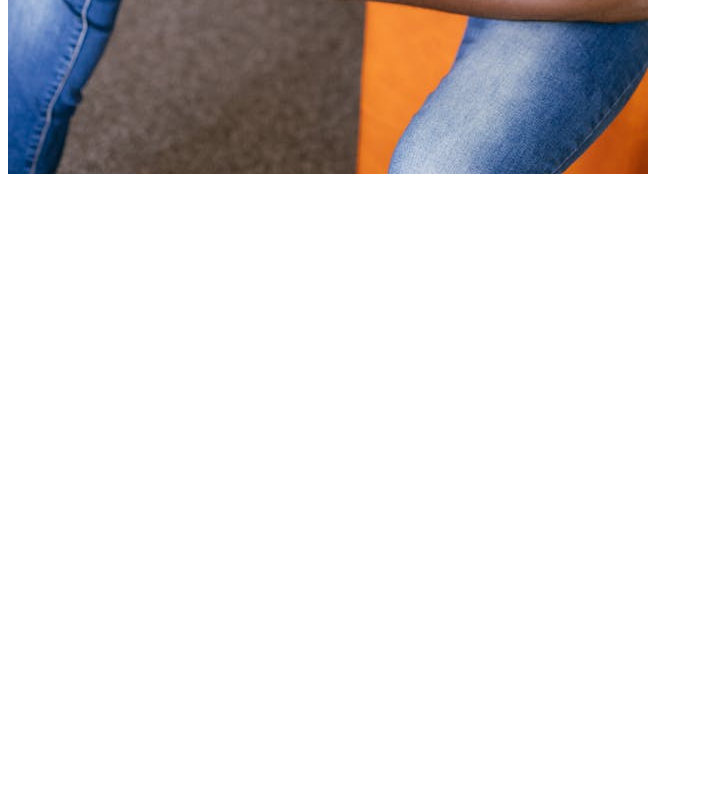
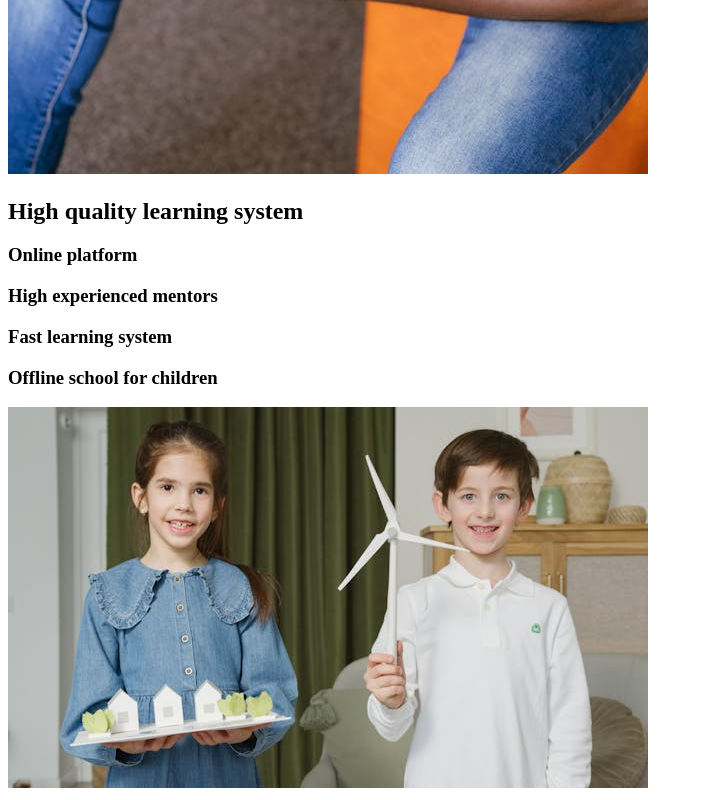
Before and after one commit to Mirzoidov/interactive-react-elearning, a React (Create React App) app: page / in a window 1280 px wide. Shown: the part 1062-1862 px from the top of the page, without its empty margins (0-703 px from the left). Before the commit the page ends 1248 px from the top, so only its background shows below. Built offline with nearby package versions, Linux system fonts and the light colour scheme.

Commit message:
BenefitSection Completed

```diff
--- a/src/components/AboutSection.js
+++ b/src/components/AboutSection.js
@@ -4,7 +4,7 @@ import homeIntro from "../img/home_intro.jpg"
 
 const AboutSection = () => {
   return (
-    <section>
+    <div>
       <div className="description">
         <div className="title">
           <div className="hide">
@@ -26,7 +26,7 @@ const AboutSection = () => {
       <div className="image">
         <img src={homeIntro} alt="man reading book" />
       </div>
-    </section>
+    </div>
   );
 };
 
--- /dev/null
+++ b/src/components/BenefitsSection.js
@@ -0,0 +1,21 @@
+import React from "react";
+import homeIntro2 from "../img/home_intro2.jpg";
+
+const BenefitSection = () => {
+    return (
+        <div className="benefits">
+            <div className="description">
+                <h2>High quality learning system</h2>
+                <div className="benefit">
+                    <h3>Online platform</h3>
+                    <h3>High experienced mentors</h3>
+                    <h3>Fast learning system</h3>
+                    <h3>Offline school for children</h3>
+                </div>
+            </div>
+            <img src={homeIntro2} alt="happy children" />
+        </div>
+    )
+}
+
+export default BenefitSection;
--- a/src/pages/AboutUs.js
+++ b/src/pages/AboutUs.js
@@ -1,11 +1,13 @@
 import React from "react";
 import AboutSection from "../components/AboutSection";
+import BenefitSection from "../components/BenefitsSection";
 
 const AboutUs = () => {
   return (
-    <section>
+    <>
       <AboutSection />
-    </section>
+      <BenefitSection />
+    </>
   );
 };
 
```
Also changed, not shown: src/img/home_intro2.jpg (added).
